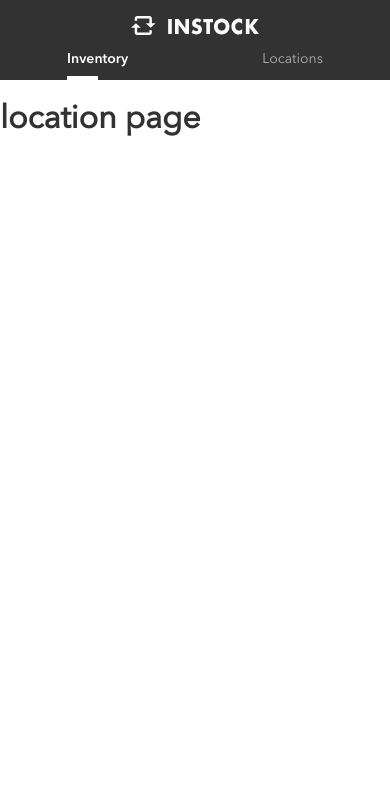
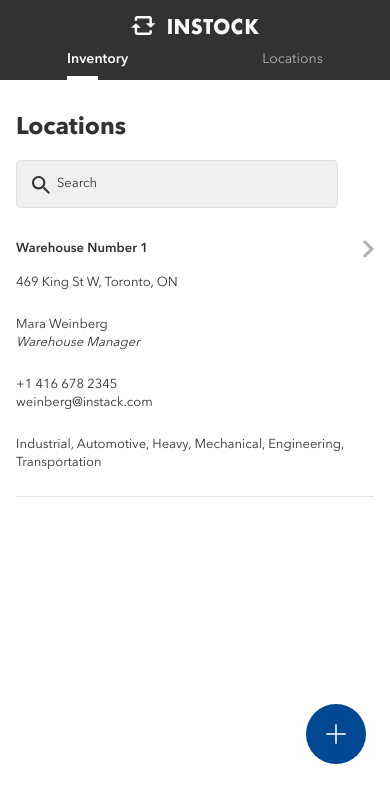
Before and after one commit to Surefirer/InStock-Sprint-I-Pod-04, a React (Create React App) app in the folder client/: page /locations in a window 390 px wide. Shown: the top 802 px of the page. Built offline with nearby package versions, Linux system fonts and the light colour scheme.

Commit message:
completed locations page mobile

```diff
--- a/client/src/components/pages/Locations.js
+++ b/client/src/components/pages/Locations.js
@@ -1,8 +1,61 @@
 import React from "react";
+import Icons from "../assets";
 
 class Location extends React.Component {
   render() {
-    return <h1>location page</h1>;
+    return (
+      <>
+        <section className="locations">
+          <div className="locations__wrapper">
+            <h1 className="locations__header">Locations</h1>
+            <div className="locations__search">
+              <input
+                className="locations__search--input"
+                type="text"
+                name="searchInput"
+                id="searchInput"
+                placeholder="Search"
+              />
+              <img
+                className="locations__search--icon"
+                src={Icons.searchIcon}
+                alt="search icon"
+              />
+            </div>
+          </div>
+          <div className="locations__bodyMobile">
+            <div className="locations__container">
+              <div className="locations__container--item">
+                <h3 className="locations__title1">Warehouse Number 1</h3>
+                <p className="locations__text">469 King St W, Toronto, ON</p>
+                <p className="locations__text">
+                  Mara Weinberg <br /> <i>Warehouse Manager</i>
+                </p>
+                <p className="locations__text">
+                  +1 416 678 2345 <br /> weinberg@instack.com
+                </p>
+                <p className="locations__text">
+                  Industrial, Automotive, Heavy, Mechanical, Engineering,
+                  Transportation
+                </p>
+              </div>
+            </div>
+            <img
+              className="locations__kebabIcon"
+              src={Icons.rightArrow}
+              alt="locations kebab icon"
+            />
+          </div>
+        </section>
+        <button className="locations__button">
+          <img
+            className="locations__button--addIcon"
+            src={Icons.addIcon}
+            alt="create new location button"
+          />
+        </button>
+      </>
+    );
   }
 }
 
--- a/client/src/styles/main.css
+++ b/client/src/styles/main.css
@@ -31,7 +31,7 @@
 /* ==========================================================================
        utility classes
     ========================================================================== */
-.input, .inventory__search--input {
+.input, .inventory__search--input, .locations__search--input {
   background-color: rgba(225, 225, 225, 0.5);
   width: 100%;
   border-radius: 0.25rem;
@@ -40,11 +40,11 @@
   transition: 0.2s ease-in-out;
 }
 
-.input:focus, .inventory__search--input:focus {
+.input:focus, .inventory__search--input:focus, .locations__search--input:focus {
   border: 2px solid #323232;
 }
 
-.round-button, .inventory__button {
+.round-button, .inventory__button, .locations__button {
   display: -webkit-box;
   display: -ms-flexbox;
   display: flex;
@@ -60,7 +60,7 @@
   transition: 0.2s ease-in-out;
 }
 
-.round-button:hover, .inventory__button:hover {
+.round-button:hover, .inventory__button:hover, .locations__button:hover {
   background-color: #002f5f;
 }
 
@@ -552,4 +552,286 @@ textarea::placeholder {
 .inventory__quantity {
   width: 13.88%;
 }
+
+.locations {
+  display: -webkit-box;
+  display: -ms-flexbox;
+  display: flex;
+  -webkit-box-orient: vertical;
+  -webkit-box-direction: normal;
+      -ms-flex-direction: column;
+          flex-direction: column;
+  margin: 0 1rem;
+}
+
+@media (min-width: 768px) {
+  .locations {
+    margin: 0 1.5rem;
+  }
+}
+
+@media (min-width: 1080px) {
+  .locations {
+    margin: 0 auto;
+    width: 67.5rem;
+  }
+}
+
+@media (min-width: 768px) {
+  .locations__wrapper {
+    display: -webkit-box;
+    display: -ms-flexbox;
+    display: flex;
+    -webkit-box-pack: justify;
+        -ms-flex-pack: justify;
+            justify-content: space-between;
+    margin-top: 3rem;
+  }
+}
+
+.locations__header {
+  font-family: Avenir Bold;
+  font-size: 1.5rem;
+  line-height: 2rem;
+  margin: 2rem 0 1rem 0;
+}
+
+@media (min-width: 768px) {
+  .locations__header {
+    font-family: Avenir Bold;
+    font-size: 2.25rem;
+    line-height: 2.75rem;
+    margin: 0;
+    margin-bottom: 3rem;
+  }
+}
+
+.locations__search {
+  position: relative;
+  margin-bottom: 2rem;
+  width: 90%;
+}
+
+@media (min-width: 768px) {
+  .locations__search {
+    width: 15.75rem;
+  }
+}
+
+.locations__search--input {
+  padding: 0 0.75rem 0 2.5rem;
+  height: 3rem;
+}
+
+.locations__search--icon {
+  position: absolute;
+  top: 1rem;
+  left: 1rem;
+}
+
+.locations__bodyMobile {
+  display: -webkit-box;
+  display: -ms-flexbox;
+  display: flex;
+  -webkit-box-align: start;
+      -ms-flex-align: start;
+          align-items: flex-start;
+  border-bottom: 1px solid #e1e1e1;
+}
+
+@media (min-width: 768px) {
+  .locations__bodyMobile {
+    display: none;
+  }
+}
+
+.locations__title {
+  font-family: Avenir Bold Demi;
+  font-size: 0.75rem;
+  line-height: 1.25rem;
+  letter-spacing: 0.25px;
+  color: #afafaf;
+  margin-top: 0;
+  margin-bottom: 1rem;
+}
+
+@media (min-width: 768px) {
+  .locations__title {
+    margin-bottom: 0.5rem;
+  }
+}
+
+@media (min-width: 1080px) {
+  .locations__title {
+    margin-bottom: 0;
+  }
+}
+
+.locations__product {
+  font-family: Avenir Bold Demi;
+  font-size: 0.813rem;
+  line-height: 1.125rem;
+  margin-top: 0;
+  margin-bottom: 1rem;
+}
+
+@media (min-width: 768px) {
+  .locations__product {
+    font-family: Avenir Bold Demi;
+    font-size: 1rem;
+    line-height: 1.35rem;
+    margin-bottom: 0.5rem;
+  }
+}
+
+.locations__title1 {
+  font-family: Avenir Bold Demi;
+  font-size: 0.813rem;
+  line-height: 1.125rem;
+  margin-top: 0;
+  margin-bottom: 1rem;
+}
+
+@media (min-width: 768px) {
+  .locations__title1 {
+    font-family: Avenir Bold Demi;
+    font-size: 1rem;
+    line-height: 1.35rem;
+    margin-bottom: 0.5rem;
+  }
+}
+
+.locations__text {
+  font-family: Avenir Regular;
+  font-size: 0.813rem;
+  line-height: 1.125rem;
+  margin: 0;
+  margin-bottom: 1.5rem;
+}
+
+@media (min-width: 768px) {
+  .locations__text {
+    font-family: Avenir Regular;
+    font-size: 0.875rem;
+    line-height: 1.375rem;
+    margin-bottom: 0;
+  }
+}
+
+@media (min-width: 1080px) {
+  .locations__text {
+    height: 22px;
+    overflow: hidden;
+  }
+}
+
+.locations__kebabIcon {
+  margin-left: auto;
+}
+
+@media (min-width: 768px) {
+  .locations__kebabIcon {
+    margin-right: 1.5rem;
+  }
+}
+
+.locations__button {
+  width: 3.75rem;
+  height: 3.75rem;
+  position: absolute;
+  bottom: 5rem;
+  right: 1.5rem;
+}
+
+@media (min-width: 768px) {
+  .locations__button {
+    width: 5rem;
+    height: 5rem;
+  }
+}
+
+.locations__button--addIcon {
+  width: 1.25rem;
+}
+
+@media (min-width: 768px) {
+  .locations__button--addIcon {
+    width: 1.5rem;
+  }
+}
+
+.locations__bodyTablet {
+  display: none;
+}
+
+@media (min-width: 768px) {
+  .locations__bodyTablet {
+    display: -webkit-box;
+    display: -ms-flexbox;
+    display: flex;
+    -webkit-box-orient: vertical;
+    -webkit-box-direction: normal;
+        -ms-flex-direction: column;
+            flex-direction: column;
+  }
+}
+
+.locations__titleWrapper {
+  display: -webkit-box;
+  display: -ms-flexbox;
+  display: flex;
+}
+
+@media (min-width: 1080px) {
+  .locations__titleWrapper {
+    margin-bottom: 1.5rem;
+  }
+}
+
+.locations__contentWrapper {
+  display: -webkit-box;
+  display: -ms-flexbox;
+  display: flex;
+  -webkit-box-align: center;
+      -ms-flex-align: center;
+          align-items: center;
+  padding: 1.5rem 0;
+  border-bottom: 1px solid #e1e1e1;
+  height: 6.25rem;
+}
+
+@media (min-width: 1080px) {
+  .locations__contentWrapper {
+    height: 5rem;
+  }
+}
+
+.locations__item {
+  width: 34.44%;
+  padding-right: 1.5rem;
+}
+
+@media (min-width: 768px) {
+  .locations__item {
+    margin-bottom: 1.5rem;
+  }
+}
+
+@media (min-width: 1080px) {
+  .locations__item {
+    margin-bottom: 0;
+  }
+}
+
+.locations__order {
+  width: 17.22%;
+}
+
+.locations__location {
+  width: 17.22%;
+}
+
+.locations__quantity {
+  width: 13.88%;
+}
 /*# sourceMappingURL=main.css.map */
--- a/client/src/styles/main.scss
+++ b/client/src/styles/main.scss
@@ -4,3 +4,4 @@
 @import "./partials/global";
 @import "./partials/header";
 @import "./partials/inventory";
+@import "./partials/locations";
--- /dev/null
+++ b/client/src/styles/partials/_locations.scss
@@ -0,0 +1,201 @@
+.locations {
+  display: flex;
+  flex-direction: column;
+  margin: 0 1rem;
+
+  @include tablet {
+    margin: 0 1.5rem;
+  }
+
+  @include desktop {
+    margin: 0 auto;
+    width: 67.5rem;
+  }
+
+  &__wrapper {
+    @include tablet {
+      display: flex;
+      justify-content: space-between;
+      margin-top: 3rem;
+    }
+  }
+
+  &__header {
+    @include header;
+    margin: 2rem 0 1rem 0;
+
+    @include tablet {
+      @include headerOne-tablet;
+      margin: 0;
+      margin-bottom: 3rem;
+    }
+  }
+
+  &__search {
+    position: relative;
+    margin-bottom: 2rem;
+    width: 90%;
+
+    @include tablet {
+      width: 15.75rem;
+    }
+
+    &--input {
+      @extend .input;
+      padding: 0 0.75rem 0 2.5rem;
+      height: 3rem;
+    }
+
+    &--icon {
+      position: absolute;
+      top: 1rem;
+      left: 1rem;
+    }
+  }
+
+  &__bodyMobile {
+    display: flex;
+    align-items: flex-start;
+    border-bottom: 1px solid $mercury;
+
+    @include tablet {
+      display: none;
+    }
+  }
+
+  &__title {
+    @include label;
+    margin-top: 0;
+    margin-bottom: 1rem;
+
+    @include tablet {
+      margin-bottom: 0.5rem;
+    }
+
+    @include desktop {
+      margin-bottom: 0;
+    }
+  }
+
+  &__product {
+    @include paragraph-bold;
+    margin-top: 0;
+    margin-bottom: 1rem;
+
+    @include tablet {
+      @include subheader-tablet;
+      margin-bottom: 0.5rem;
+    }
+  }
+
+  &__title1 {
+    @include paragraph-bold;
+    margin-top: 0;
+    margin-bottom: 1rem;
+
+    @include tablet {
+      @include subheader-tablet;
+      margin-bottom: 0.5rem;
+    }
+  }
+
+  &__text {
+    @include paragraph;
+    margin: 0;
+    margin-bottom: 1.5rem;
+
+    @include tablet {
+      @include paragraph-tablet;
+      margin-bottom: 0;
+    }
+
+    @include desktop {
+      height: 22px;
+      overflow: hidden;
+    }
+  }
+
+  &__kebabIcon {
+    margin-left: auto;
+
+    @include tablet {
+      margin-right: 1.5rem;
+    }
+  }
+
+  &__button {
+    @extend .round-button;
+    width: 3.75rem;
+    height: 3.75rem;
+    position: absolute;
+    bottom: 5rem;
+    right: 1.5rem;
+
+    @include tablet {
+      width: 5rem;
+      height: 5rem;
+    }
+
+    &--addIcon {
+      width: 1.25rem;
+
+      @include tablet {
+        width: 1.5rem;
+      }
+    }
+  }
+
+  &__bodyTablet {
+    display: none;
+
+    @include tablet {
+      display: flex;
+      flex-direction: column;
+    }
+  }
+
+  &__titleWrapper {
+    display: flex;
+
+    @include desktop {
+      margin-bottom: 1.5rem;
+    }
+  }
+
+  &__contentWrapper {
+    display: flex;
+    align-items: center;
+    padding: 1.5rem 0;
+    border-bottom: 1px solid $mercury;
+    height: 6.25rem;
+
+    @include desktop {
+      height: 5rem;
+    }
+  }
+
+  &__item {
+    width: 34.44%;
+    padding-right: 1.5rem;
+
+    @include tablet {
+      margin-bottom: 1.5rem;
+    }
+
+    @include desktop {
+      margin-bottom: 0;
+    }
+  }
+
+  &__order {
+    width: 17.22%;
+  }
+
+  &__location {
+    width: 17.22%;
+  }
+
+  &__quantity {
+    width: 13.88%;
+  }
+}
```
Also changed, not shown: 1 other file (tests, documents, lock files or other folders).
